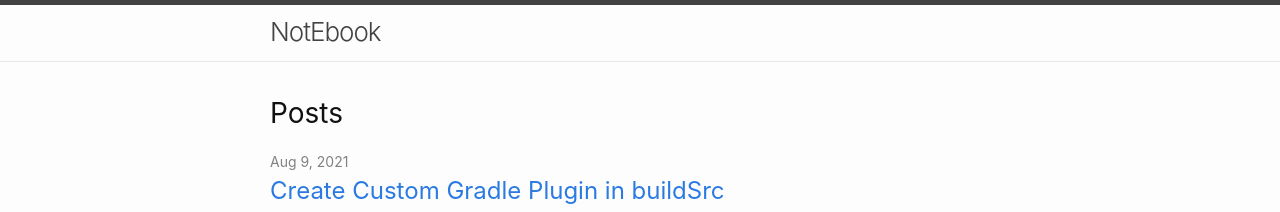
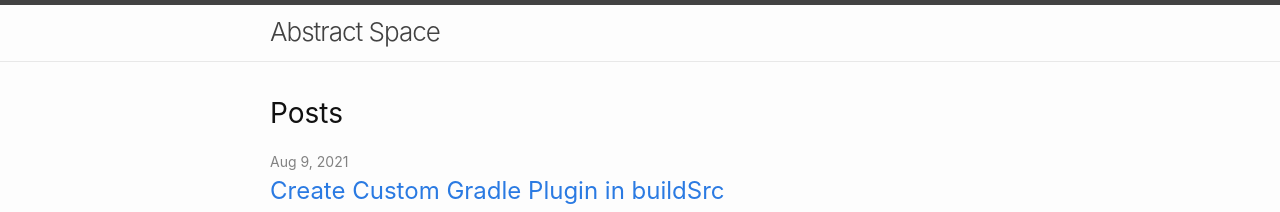
Before and after one commit to binilinlquad/binilinlquad.github.io, a Jekyll site: the page built from index.html, in a window 1280 px wide. Shown: the top 212 px of the page. Built offline with Jekyll 4.4.1, drawn with Linux system fonts in a browser that asks for light colours.

Commit message:
Change website title

```diff
--- a/_config.yml
+++ b/_config.yml
@@ -1,5 +1,5 @@
 theme: minima
-title: NotEbook
+title: Abstract Space
 description: Personal Tech Journal
 author:
   name: Chandra
```
